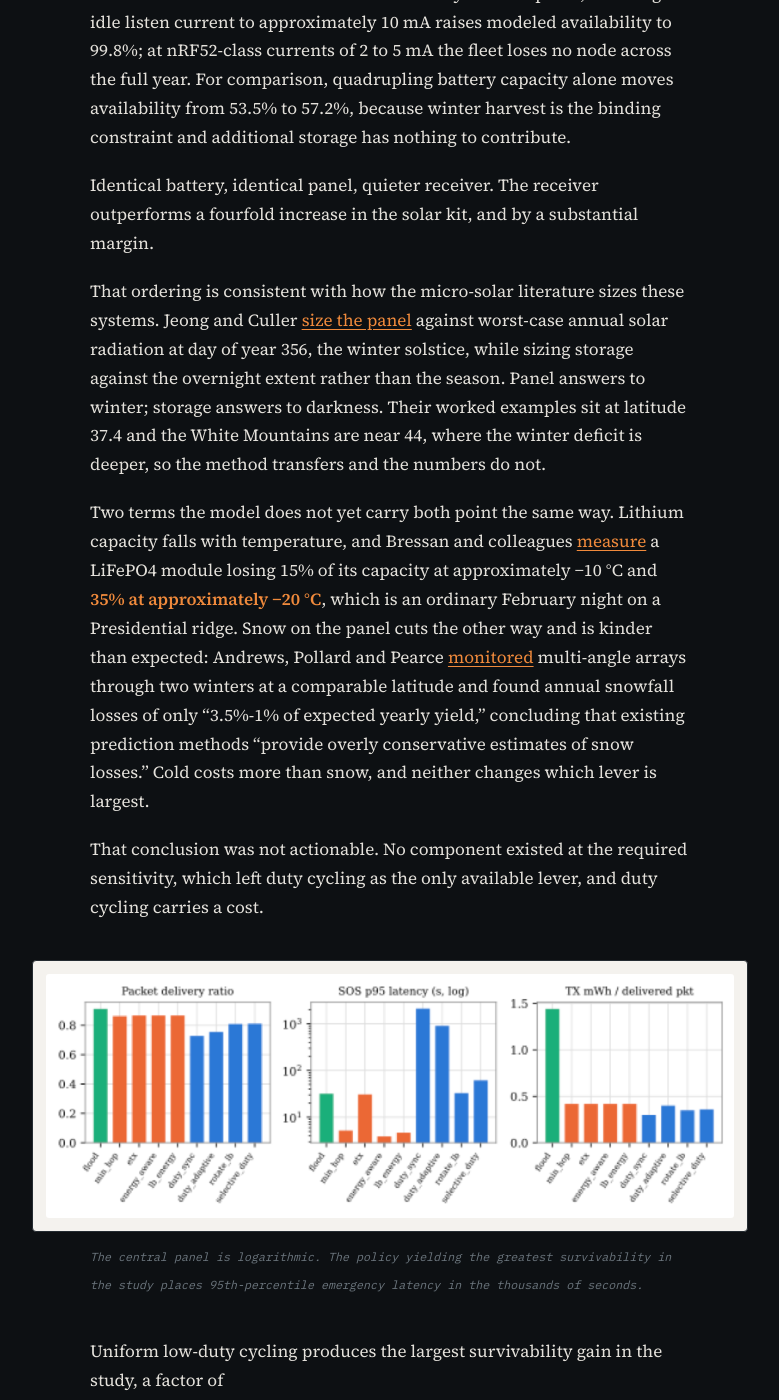
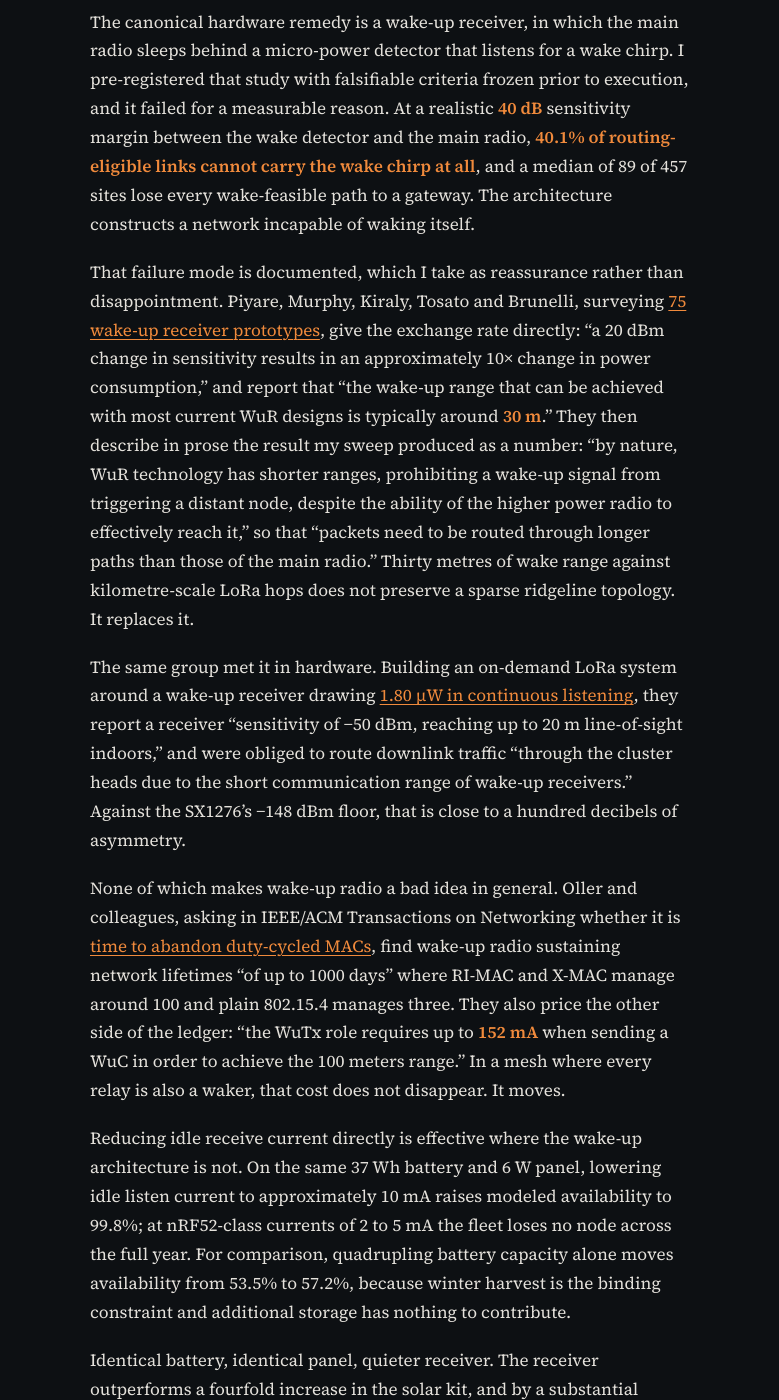
Before and after one commit to edoherty2017/edoherty2017.github.io, a Jekyll site: the page built from _posts/2026-11-05-tuckett.md, in a window 1280 px wide and 1400 px high, scrolled down 19801 px. Shown: the whole window, without its empty margins (250-1029 px from the left). Built offline with Jekyll 4.4.1, drawn with Linux system fonts in a browser that asks for light colours; some of the changed text lies outside the part shown.

Commit message:
Cite the idle-listening and wake-up-receiver literature
Adds S-MAC as the canonical idle-listening reference, SX1276 and SX1262
receive and sleep currents, the Piyare et al. survey of 75 wake-up
receiver prototypes (sensitivity-power exchange rate, ~30 m typical wake
range, and the asymmetric-link routing consequence), the on-demand LoRa
hardware result, and the Oller et al. counterweight pricing the wake-up
transmitter at 152 mA.

Closes on measured board-level sleep current against datasheet figures,
which is the bench measurement the post ends on.

Co-Authored-By: Claude Opus 5 <noreply@anthropic.com>
Claude-Session: https://claude.ai/code/session_01DG7e8ydEM2dpSTUFw7pRqc

```diff
--- a/_posts/2026-11-05-tuckett.md
+++ b/_posts/2026-11-05-tuckett.md
@@ -417,6 +417,16 @@ The mechanism is straightforward: 68 mA with the receiver enabled, 12 mA asleep.
 behaviour while it is **not** forwarding governs its survival far more strongly than the
 topology its packets follow.
 
+This is not a new observation, and I should have found it sooner. Ye, Heidemann and Estrin
+named it in the [S-MAC paper](https://ant.isi.edu/~johnh/PAPERS/Ye02a.pdf) in 2002: "the
+last major source of inefficiency is idle listening, i.e., listening to receive possible
+traffic that is not sent," and "many measurements have shown that idle listening consumes
+**50-100% of the energy required for receiving**." The silicon makes the asymmetry stark.
+The SX1276 datasheet gives receive current as **11.5 mA** against a sleep current of
+**0.2 µA**, a ratio of roughly **57,000 to one**, and the later SX1262 reaches **4.6 mA**
+in receive with its DC-DC converter engaged. Nothing a relay does while forwarding
+approaches the cost of waiting.
+
 ![Survivability against delivery ratio](/images/fig-tradeoff-frontier.png)
 
 *The same nine modes expressed as a frontier. The ordinate is logarithmic; the routing
@@ -429,6 +439,34 @@ realistic **40 dB** sensitivity margin between the wake detector and the main ra
 **40.1% of routing-eligible links cannot carry the wake chirp at all**, and a median of 89
 of 457 sites lose every wake-feasible path to a gateway. The architecture constructs a
 network incapable of waking itself.
+
+That failure mode is documented, which I take as reassurance rather than disappointment.
+Piyare, Murphy, Kiraly, Tosato and Brunelli, surveying
+[75 wake-up receiver prototypes](https://iris.unitn.it/handle/11572/178985), give the
+exchange rate directly: "a 20 dBm change in sensitivity results in an approximately 10×
+change in power consumption," and report that "the wake-up range that can be achieved with
+most current WuR designs is typically around **30 m**." They then describe in prose the
+result my sweep produced as a number: "by nature, WuR technology has shorter ranges,
+prohibiting a wake-up signal from triggering a distant node, despite the ability of the
+higher power radio to effectively reach it," so that "packets need to be routed through
+longer paths than those of the main radio." Thirty metres of wake range against
+kilometre-scale LoRa hops does not preserve a sparse ridgeline topology. It replaces it.
+
+The same group met it in hardware. Building an on-demand LoRa system around a wake-up
+receiver drawing [1.80 µW in continuous listening](https://doi.org/10.3390/s18113718), they
+report a receiver "sensitivity of −50 dBm, reaching up to 20 m line-of-sight indoors," and
+were obliged to route downlink traffic "through the cluster heads due to the short
+communication range of wake-up receivers." Against the SX1276's −148 dBm floor, that is
+close to a hundred decibels of asymmetry.
+
+None of which makes wake-up radio a bad idea in general. Oller and colleagues, asking in
+IEEE/ACM Transactions on Networking whether it is
+[time to abandon duty-cycled MACs](https://recercat.cat/handle/2072/355256), find wake-up
+radio sustaining network lifetimes "of up to 1000 days" where RI-MAC and X-MAC manage
+around 100 and plain 802.15.4 manages three. They also price the other side of the ledger:
+"the WuTx role requires up to **152 mA** when sending a WuC in order to achieve the 100
+meters range." In a mesh where every relay is also a waker, that cost does not disappear.
+It moves.
 
 Reducing idle receive current directly is effective where the wake-up architecture is not.
 On the same 37 Wh battery and 6 W panel, lowering idle listen current to approximately
@@ -515,7 +553,22 @@ the second half of this project ceases to exist, because the individual optimum
 collective optimum converge on the same behaviour: remain awake.
 
 This relocates the open question. Once a receiver listens at sub-milliamp current, sleep
-current becomes the binding parameter, and it is the one I have not measured.
+current becomes the binding parameter, and it is the one I have not measured. The 12 mA in
+my configuration is flagged in the file itself as a value awaiting bench calibration, and
+the published figures suggest it is poorly placed.
+
+Espressif rates the ESP32 at **0.8 mA** in light sleep and the ESP32-S3 at **240 µA**. A
+board, however, is not a die. Measuring an ESP32-DevKitC V4 with a nanoamp-capable meter,
+Lucidarme [recorded](https://lucidar.me/en/esp32/power-consumption-of-esp32-devkitc-v4/)
+**3.8 mA** in deep sleep against the **10 µA** the datasheet implies, and concluded the
+board was "probably not the best choice for deep sleep applications." That is a factor of
+roughly 380 between the datasheet and the thing you can hold in your hand. The gap is
+measured; attributing it to the regulator or the USB-to-serial bridge would need a
+schematic and a meter, which is rather the point.
+
+So the parameter that now governs a Longan-class design is a board-level sleep current
+somewhere between 240 µA and several milliamps, and the only way to learn which is to put
+a meter on the hardware.
 
 That is the bench work, and it is next.
 
```
